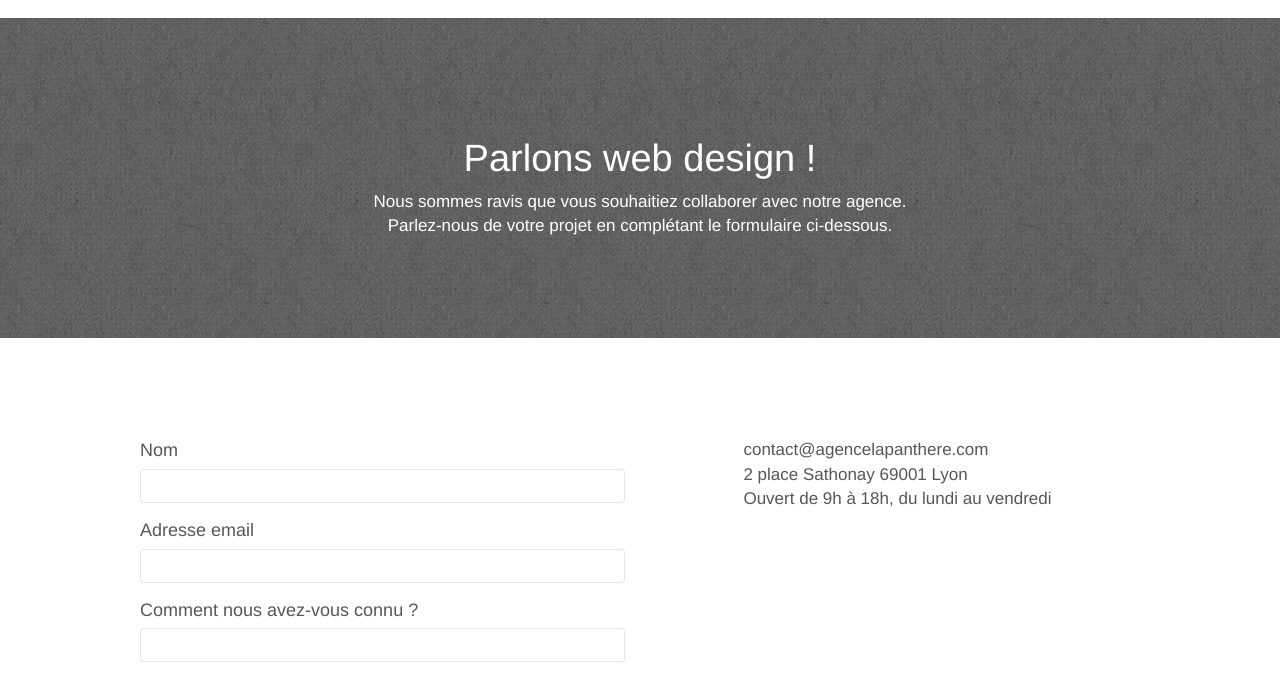
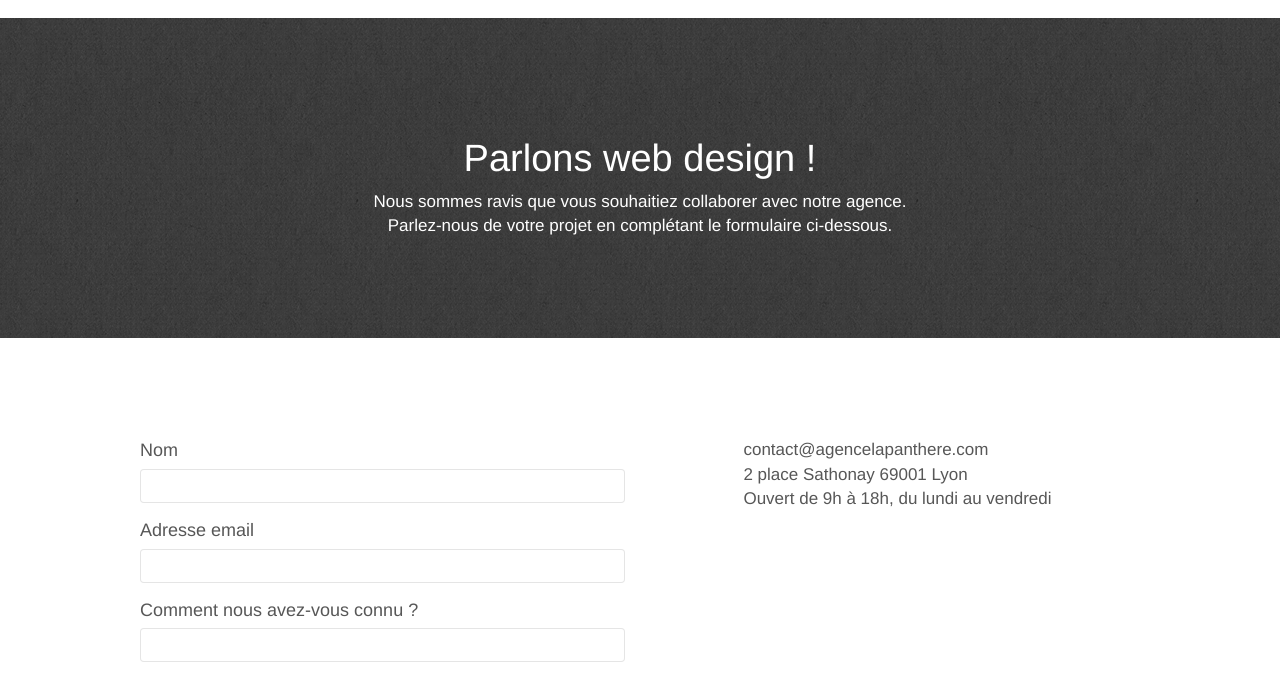
Before and after one commit to omarparedes23/Projet4-OpenClassrooms-, a plain HTML site: page contact.html in a window 1280 px wide. Shown: the part 80-754 px from the top of the page. Drawn offline with nearby package versions, Linux system fonts and the light colour scheme; a script that the page names is missing.

Commit message:
modifying colors constrast2

```diff
--- a/style.css
+++ b/style.css
@@ -786,8 +786,11 @@ h4 {
 }
 
 .bgc-atomic-tangerine {
-    /*background-color: #F3976C;*/
+    /*background-color: #F3976C;
     background-color: grey;
+    */
+
+    background-color: #505050;
 
 
 }
```
Also changed, not shown: index.html (+0 -2 lines).
